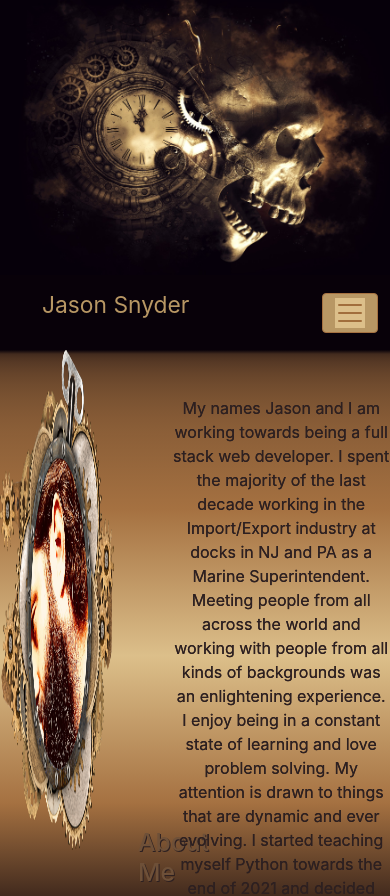
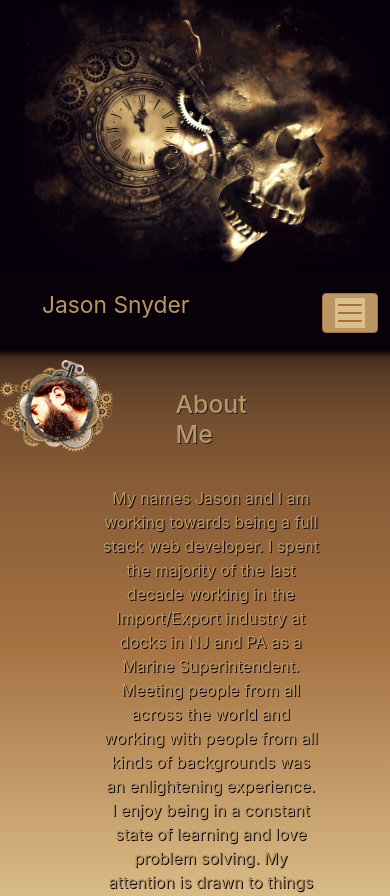
Before and after one commit to jsnyder159/react-portfolio, a React (Create React App) app in the folder portfolio/: page / in a window 390 px wide. Shown: the top 896 px of the page. Built offline with nearby package versions, Linux system fonts and the light colour scheme; the HTML template or start-up script is replaced by a standard one.

Commit message:
added responsivness to about page

```diff
--- a/portfolio/src/components/pages/about/about.css
+++ b/portfolio/src/components/pages/about/about.css
@@ -1,13 +1,11 @@
 .about {
-    height: 600px;
+    height:600px;
     display: flex;
     background: linear-gradient(var(--xik), 2%, var(--copper), var(--gold), var(--copper), var(--xik));
 
 }
 
 .gears {
-    justify-content: center;
-    align-content: center;
     max-height: 500px;
     max-width: 500px;
 }
@@ -29,3 +27,128 @@
     text-shadow: 0px 0px
 
 }
+
+@media screen and (max-width: 1200px ){
+    .gears {
+        height: auto;
+        max-width: 100%;
+    }
+
+    .about {
+        flex-direction: column;
+    }
+
+}
+
+@media screen and (max-width:992px){
+    .row {
+        position: relative;
+    }
+    .gears {
+        position:absolute;
+        height: auto;
+        max-width: 100%;
+        top: 10px;
+    }
+
+    .row {
+        flex-direction: column;
+        justify-content: center;
+        align-content: center;
+        text-align: center;
+    }
+
+    .title {
+        position: absolute;
+        top: 0px;
+        left: 100px;
+        margin-left: 40%;
+        height: 5%;
+    }
+
+    .para {
+        position: absolute;
+        top: 200px;
+        left: 80px;
+        margin-left: 15%;
+        padding-bottom: 30%;
+        height: 10%;
+    }
+
+    .about {
+        height: 858px;
+    }
+}
+
+@media screen and (max-width: 768px) {
+    .gears {
+        height: auto;
+        max-width: 100%;
+    }
+
+    .about{
+        height: 768px;
+    }
+
+    .title {
+        top: -10px;
+        left: 60px;
+    }
+
+    .para {
+        top: 130px;
+    }
+
+
+}
+
+@media screen and (max-width: 692px) {
+    .gears {
+        height: auto;
+        max-width: 100%;
+    }
+
+    .title{
+        color: var(--camel)
+    }
+
+    .para {
+        color: var(--camel);
+        text-shadow: 1px 1px var(--xik);
+    }
+
+
+}
+
+@media screen and (max-width: 592px) {
+    .about{
+        height: 900px;
+    }
+
+}
+
+@media screen and (max-width: 504px) {
+    .about{
+        height: 1000px;
+    }
+
+    .title{
+        left: 10px;
+    }
+
+    .para{
+        left: 40px;
+    }
+
+}
+
+@media screen and (max-width: 426px) {
+    .about{
+        height: 1100px;
+    }
+
+    .para{
+        top: 90px;
+    }
+
+}
--- a/portfolio/src/components/pages/contact/contact.css
+++ b/portfolio/src/components/pages/contact/contact.css
@@ -52,6 +52,7 @@ label {
     color: var(--blkCoffe);
     text-shadow: 1px 1px var(--blkCoffe);
     font-size:larger;
+    padding-right: 10px;
 }
 
 .submitBtn {
```
